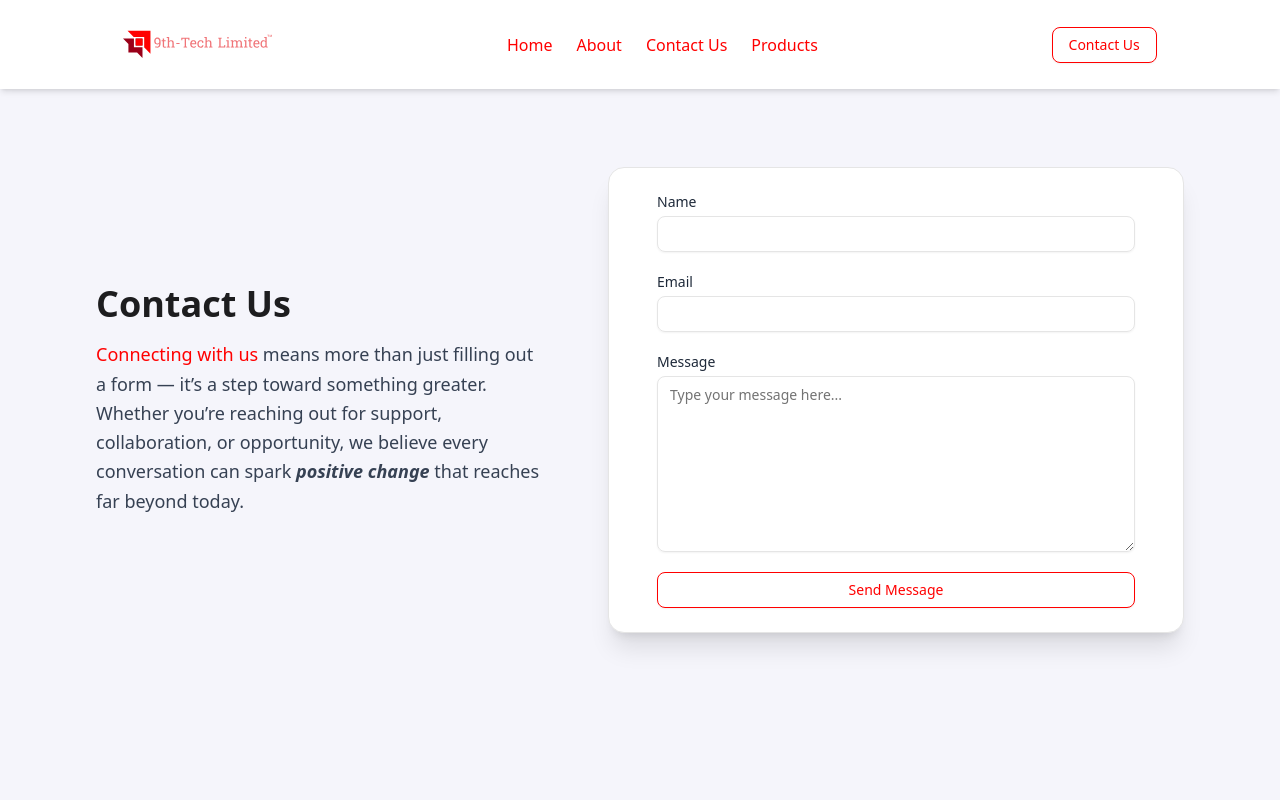
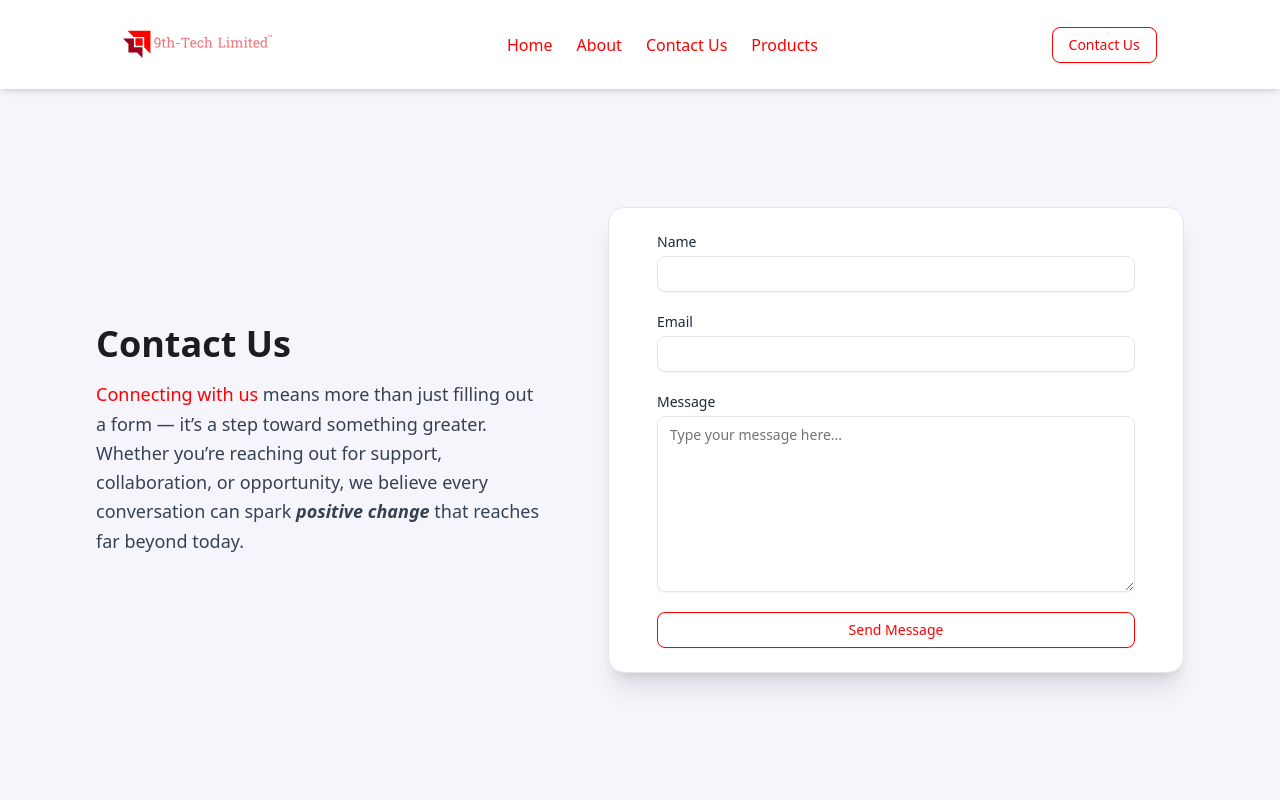
Before and after one commit to okpere/9th, a Next.js app: page /contactUs in a window 1280 px wide. Shown: the top 800 px of the page. Built offline with nearby package versions, Linux system fonts and the light colour scheme.

Commit message:
fix: clean up

```diff
--- a/app/(home)/contactUs/page.tsx
+++ b/app/(home)/contactUs/page.tsx
@@ -3,7 +3,7 @@ import ContactForm from './contactform';
 
 export default function page() {
   return (
-    <div>
+    <div className='mt-10'>
       <ContactForm />
     </div>
   );
```
